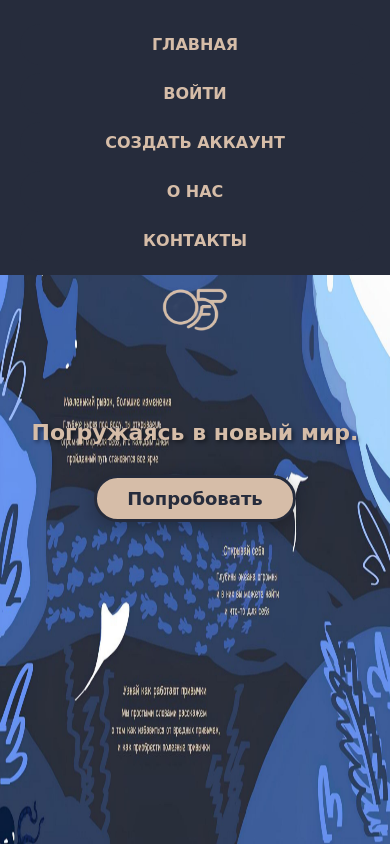
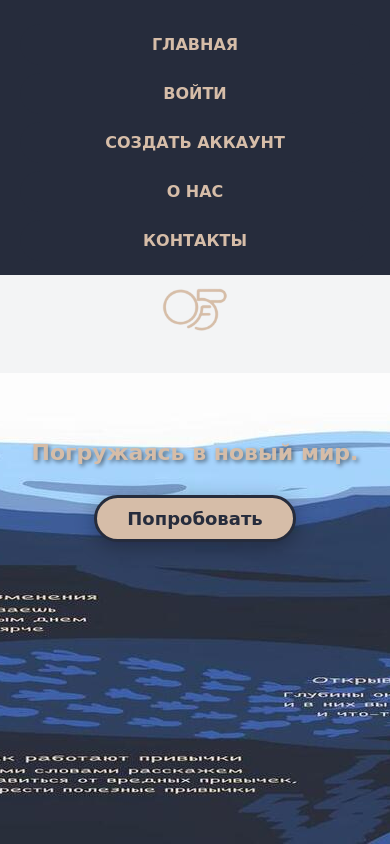
Before and after one commit to merlinarmagidon/habit-tracker, a Django app: page / in a window 390 px wide. Run offline with Django 4.2, Linux system fonts and the light colour scheme.

Commit message:
Гостевая страница: картинка прижата к низу, белая полоса сверху

```diff
--- a/habit/templates/home_guest.html
+++ b/habit/templates/home_guest.html
@@ -4,14 +4,25 @@
 {% block page_styles %}
 <style>
     html body {
-        background: url('{% static "images/guest_bg.jpg" %}') no-repeat center center fixed !important;
-        background-size: 100% 100% !important;
+        background: url('{% static "images/guest_bg.jpg" %}') no-repeat center bottom fixed !important;
+        background-size: auto !important;
+        background-color: #F3F4F5 !important;
         margin: 0 !important;
         padding: 0 !important;
     }
-    html body::before, html body::after { display: none !important; content: none !important; }
 
-    .content { padding-top: 120px !important; }
+    html body::before,
+    html body::after {
+        display: none !important;
+        content: none !important;
+    }
+
+    /* Контент */
+    .content {
+        padding-top: 160px !important;
+        position: relative;
+        z-index: 6;
+    }
 
     .guest-container {
         display: -webkit-box;
@@ -31,7 +42,7 @@
     .guest-title {
         font-size: 42px;
         color: #D6BDA8;
-        text-shadow: 2px 2px 4px rgba(0,0,0,0.5);
+        text-shadow: 2px 2px 4px rgba(0, 0, 0, 0.5);
         margin-bottom: 30px;
         font-weight: bold;
     }
@@ -50,8 +61,9 @@
         transition: all 0.3s ease;
         text-decoration: none;
         display: inline-block;
-        box-shadow: 0 5px 20px rgba(0,0,0,0.3);
+        box-shadow: 0 5px 20px rgba(0, 0, 0, 0.3);
     }
+
     .btn-try:hover {
         background-color: #262C3C;
         color: #D6BDA8;
@@ -61,14 +73,43 @@
         transform: translateY(-3px);
     }
 
+    @media (max-width: 1024px) {
+        .content {
+            padding-top: 140px !important;
+        }
+        .guest-title {
+            font-size: 36px;
+        }
+        .btn-try {
+            padding: 12px 45px;
+            font-size: 20px;
+        }
+    }
+
     @media (max-width: 768px) {
-        .content { padding-top: 100px !important; }
-        .guest-title { font-size: 32px; }
-        .btn-try { padding: 12px 40px; font-size: 20px; }
+        .content {
+            padding-top: 130px !important;
+        }
+        .guest-title {
+            font-size: 32px;
+        }
+        .btn-try {
+            padding: 12px 40px;
+            font-size: 20px;
+        }
     }
+
     @media (max-width: 480px) {
-        .guest-title { font-size: 28px; }
-        .btn-try { padding: 10px 30px; font-size: 18px; }
+        .content {
+            padding-top: 120px !important;
+        }
+        .guest-title {
+            font-size: 28px;
+        }
+        .btn-try {
+            padding: 10px 30px;
+            font-size: 18px;
+        }
     }
 </style>
 {% endblock %}
```
Also changed, not shown: habit/static/images/guest_bg.jpg.
